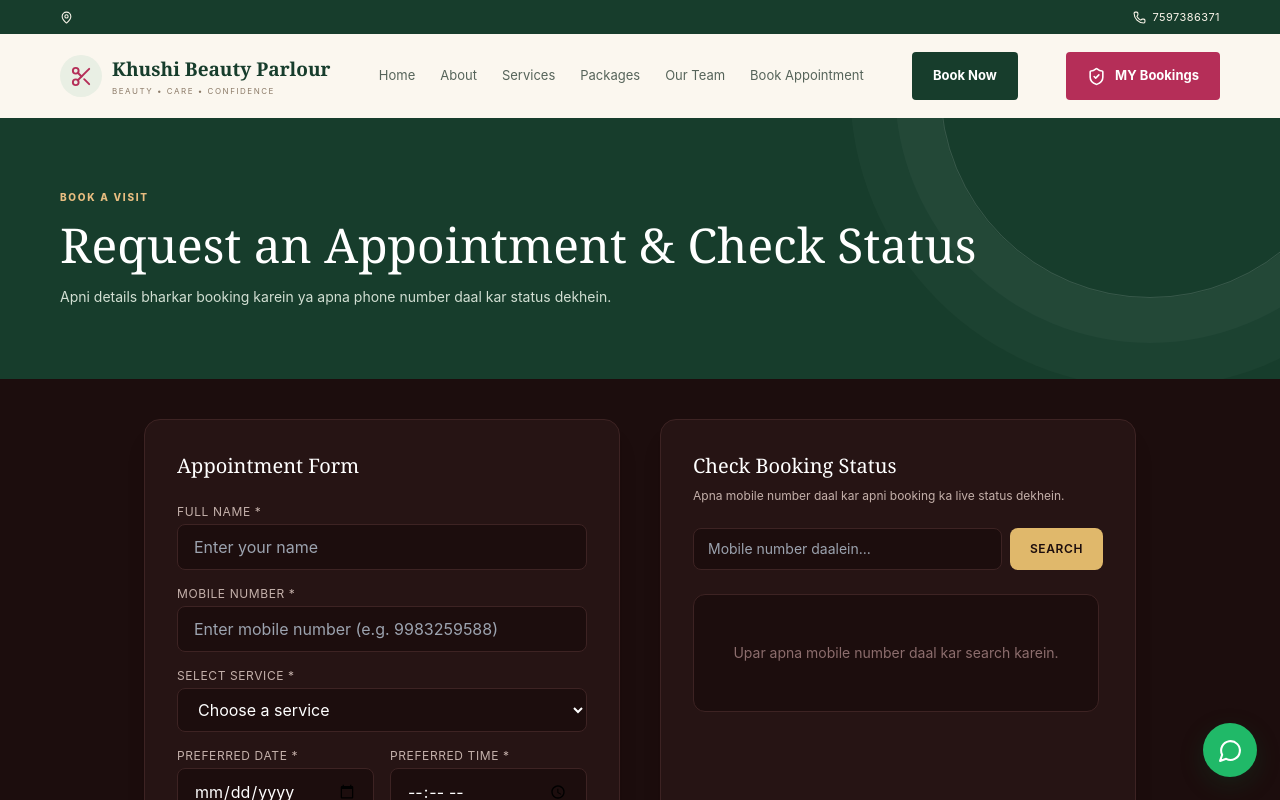
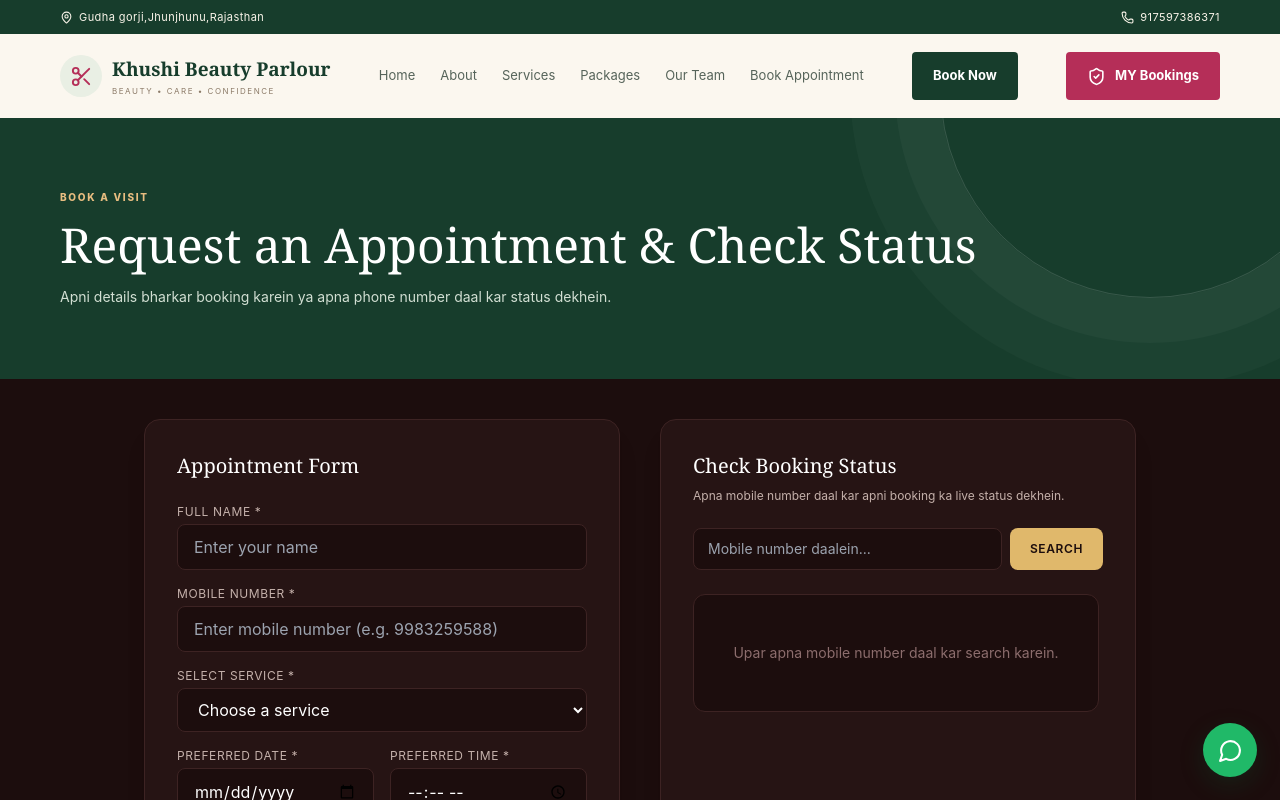
Before and after one commit to naveenkumawat2211-web/Parlour-Website, a React (Vite) app: page /my-bookings in a window 1280 px wide. Shown: the top 800 px of the page. Built offline with nearby package versions, Linux system fonts and the light colour scheme.

Commit message:
Second upload

```diff
--- a/src/data/seed.js
+++ b/src/data/seed.js
@@ -1,9 +1,9 @@
 export const SALON = {
   name: "Khushi Beauty Parlour",
-  phone: "7597386371", // Apna sahi phone number yahan daalein
-  whatsapp: "917597386371", // Aage 91 laga kar likhein
-  address: "Gudha Gorji, Rajasthan",
-  timing: "10:00 AM - 07:00 PM",
+  city: "Gudha gorji,Jhunjhunu,Rajasthan",
+  contactPerson: "Prerana Kumawat",
+  phone: "917597386371",
+  whatsapp: "917597386371",
 };
 
 export const initialServices = [
```
